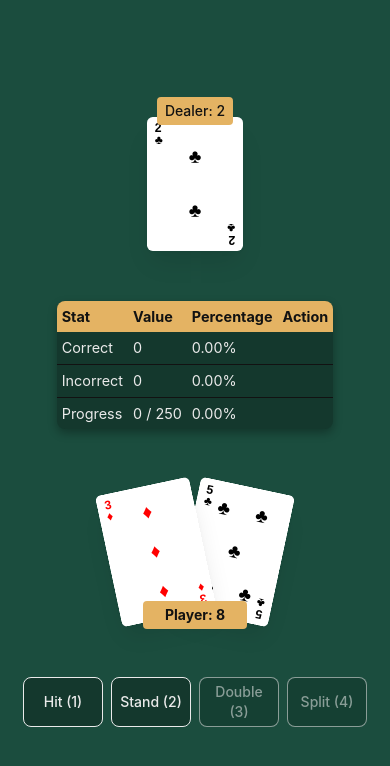
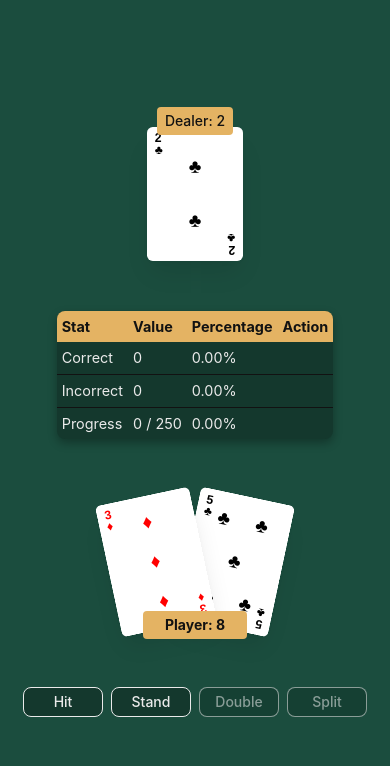
Before and after one commit to fabioeletto/blackjack-trainer, a Vue app: page / in a window 390 px wide. Shown: the top 766 px of the page. Built offline with nearby package versions, Linux system fonts and the light colour scheme.

Commit message:
hide button text for smaller devices

```diff
--- a/src/App.vue
+++ b/src/App.vue
@@ -109,28 +109,28 @@ function handlePlayerScoreChanged(score: string) {
           class="lg:px-4 lg:py-2 text-white rounded lg:w-28 sm:w-24 w-20 lg:text-base text-sm px-1 py-1"
           :disabled="!canPlay"
         >
-          Hit (1)
+          Hit<span class="lg:inline hidden"> (1)</span>
         </button>
         <button
           @click="checkAnswer('Stand')"
           class="lg:px-4 lg:py-2 text-white rounded lg:w-28 sm:w-24 w-20 lg:text-base text-sm px-1 py-1"
           :disabled="!canPlay"
         >
-          Stand (2)
+          Stand<span class="lg:inline hidden"> (2)</span>
         </button>
         <button
           @click="checkAnswer('Double')"
           class="lg:px-4 lg:py-2 text-white rounded lg:w-28 sm:w-24 w-20 lg:text-base text-sm px-1 py-1"
           :disabled="!canDouble || !canPlay"
         >
-          Double (3)
+          Double<span class="lg:inline hidden"> (3)</span>
         </button>
         <button
           @click="checkAnswer('Split')"
           class="lg:px-4 lg:py-2 text-white rounded lg:w-28 sm:w-24 w-20 lg:text-base text-sm px-1 py-1"
           :disabled="!canSplit || !canPlay"
         >
-          Split (4)
+          Split<span class="lg:inline hidden"> (4)</span>
         </button>
       </div>
     </div>
--- a/vite.config.ts
+++ b/vite.config.ts
@@ -4,7 +4,7 @@ import tailwindcss from '@tailwindcss/vite'
 
 // https://vite.dev/config/
 export default defineConfig({
-  base: '/blackjack-trainer/',
+  base: '',
   plugins: [
     vue(),
     tailwindcss(),
```
